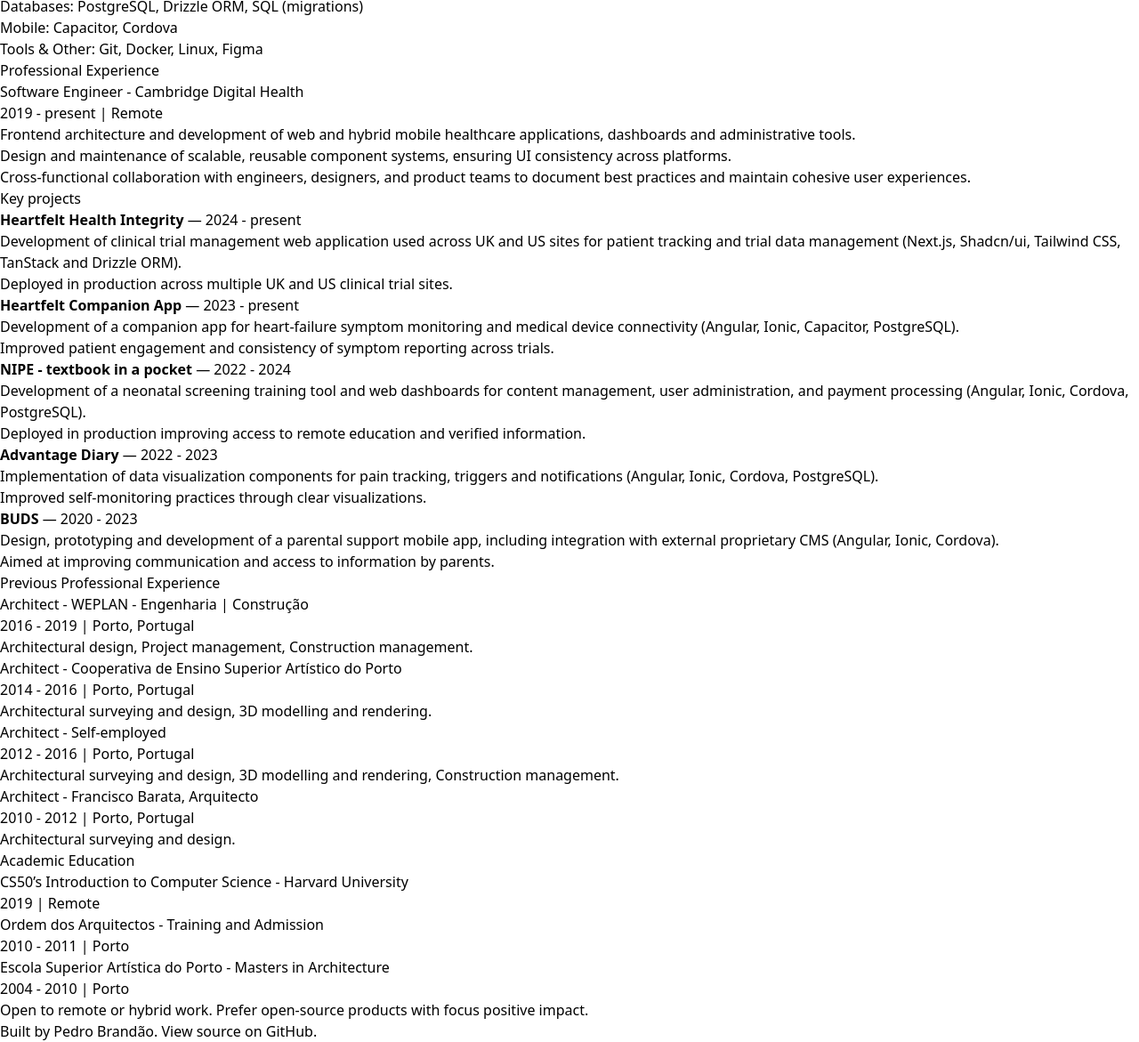
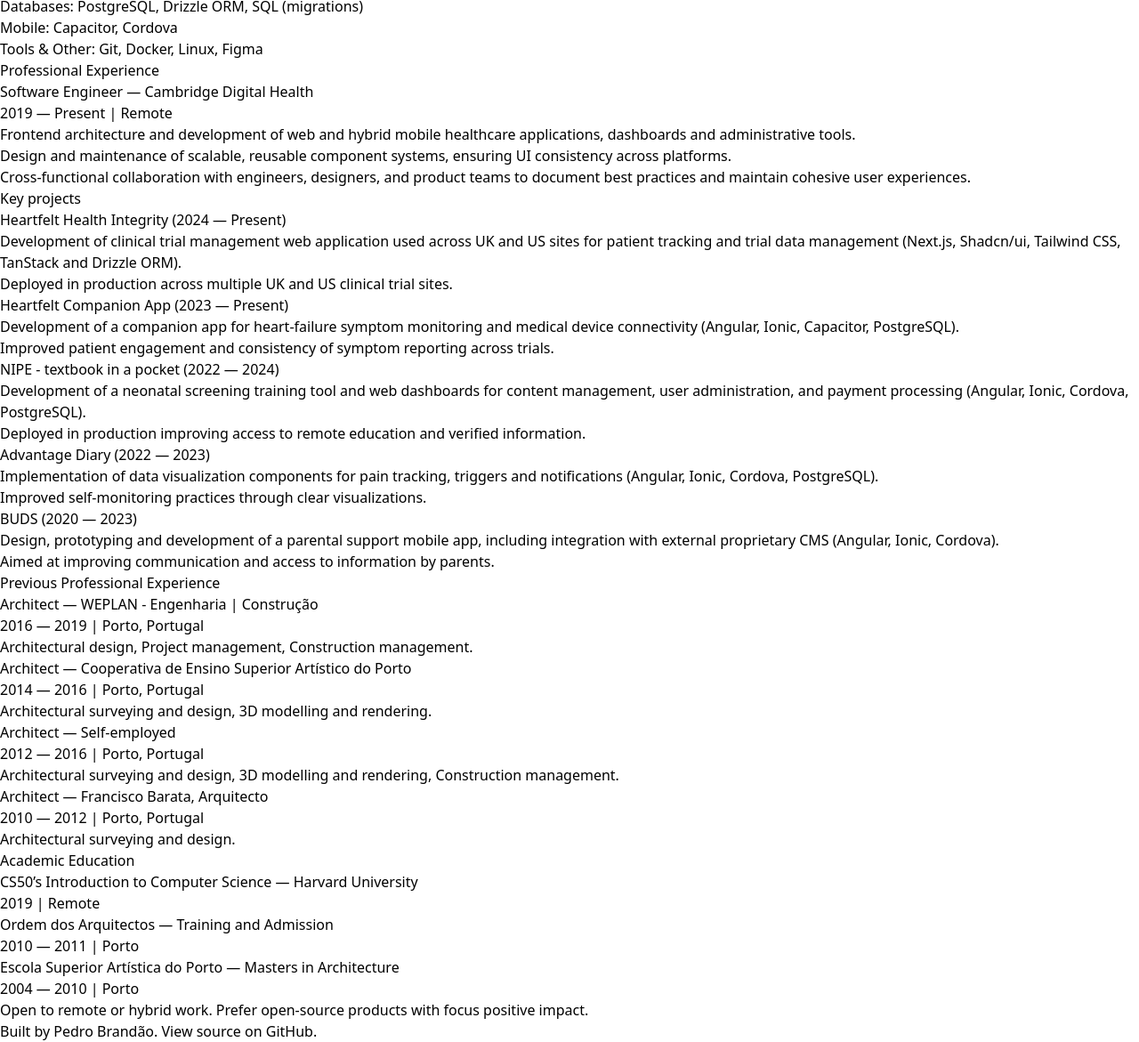
Before and after one commit to pxbrandao/pxbrandao.github.io, a plain HTML site: page index.html in a window 1280 px wide. Shown: the part 197-1368 px from the top of the page at 89% size. Drawn offline with nearby package versions, Linux system fonts and the light colour scheme.

Commit message:
refactor: convert to semantic HTML5 with definition lists and aria labels

```diff
--- a/index.html
+++ b/index.html
@@ -3,6 +3,10 @@
   <head>
     <meta charset="UTF-8" />
     <meta name="viewport" content="width=device-width, initial-scale=1.0" />
+    <meta
+      name="description"
+      content="Portfolio of Pedro Brandão, a Software Engineer specializing in Frontend development (Angular/Next.js) with 6+ years of experience."
+    />
     <title>Pedro Brandão</title>
     <script src="https://cdn.tailwindcss.com"></script>
   </head>
@@ -13,8 +17,8 @@
     </header>
 
     <main>
-      <section id="about">
-        <h2>Summary</h2>
+      <section id="summary" aria-labelledby="summary-heading">
+        <h2 id="summary-heading">Summary</h2>
         <p>
           Software Engineer with 6+ years of experience specializing in frontend
           (Angular and Next.js). Proficient in responsive design and
@@ -24,32 +28,33 @@
         </p>
       </section>
 
-      <section id="skills">
-        <h2>Technical skills</h2>
-
+      <section id="skills" aria-labelledby="skills-heading">
+        <h2 id="skills-heading">Technical skills</h2>
         <ul>
-          <li>Languages: JavaScript, TypeScript, HTML, CSS</li>
-
+          <li><span>Languages:</span> JavaScript, TypeScript, HTML, CSS</li>
           <li>
-            Frontend: Angular, React, Next.js, Ionic Framework, Tailwind CSS,
-            shadcn/ui (Radix UI), Three.js
+            <span>Frontend:</span> Angular, React, Next.js, Ionic Framework,
+            Tailwind CSS, shadcn/ui (Radix UI), Three.js
           </li>
           <li>
-            Backend / Full-Stack: Node.js, REST APIs, Server-Side Rendering
-            (Next.js)
+            <span>Backend / Full-Stack:</span> Node.js, REST APIs, Server-Side
+            Rendering (Next.js)
           </li>
-          <li>Databases: PostgreSQL, Drizzle ORM, SQL (migrations)</li>
-          <li>Mobile: Capacitor, Cordova</li>
-          <li>Tools & Other: Git, Docker, Linux, Figma</li>
+          <li>
+            <span>Databases:</span> PostgreSQL, Drizzle ORM, SQL (migrations)
+          </li>
+          <li><span>Mobile:</span> Capacitor, Cordova</li>
+          <li><span>Tools & Other:</span> Git, Docker, Linux, Figma</li>
         </ul>
       </section>
 
-      <section id="experience">
-        <h2>Professional Experience</h2>
+      <section id="experience" aria-labelledby="experience-heading">
+        <h2 id="experience-heading">Professional Experience</h2>
 
         <article>
-          <h3>Software Engineer - Cambridge Digital Health</h3>
-          <p>2019 - present | Remote</p>
+          <h3>Software Engineer — Cambridge Digital Health</h3>
+          <p><time datetime="2019">2019</time> — Present | Remote</p>
+
           <ul>
             <li>
               Frontend architecture and development of web and hybrid mobile
@@ -67,112 +72,134 @@
           </ul>
 
           <h4>Key projects</h4>
-          <ul>
-            <li>
-              <strong>Heartfelt Health Integrity</strong>
-              <span>— 2024 - present</span>
-              <p>
+          <dl>
+            <dt>
+              <span>Heartfelt Health Integrity</span> (<span
+                ><time datetime="2024">2024</time> — Present</span
+              >)
+            </dt>
+            <dd>
               Development of clinical trial management web application used
               across UK and US sites for patient tracking and trial data
-                management (Next.js, Shadcn/ui, Tailwind CSS, TanStack and
-                Drizzle ORM).
-              </p>
+              management (Next.js, Shadcn/ui, Tailwind CSS, TanStack and Drizzle
+              ORM).
               <ul>
                 <li>
                   Deployed in production across multiple UK and US clinical
                   trial sites.
                 </li>
               </ul>
-            </li>
+            </dd>
 
-            <li>
-              <strong>Heartfelt Companion App</strong>
-              <span>— 2023 - present</span>
-              <p>
+            <dt>
+              <span>Heartfelt Companion App</span> (<span
+                ><time datetime="2023">2023</time> — Present</span
+              >)
+            </dt>
+            <dd>
               Development of a companion app for heart-failure symptom
               monitoring and medical device connectivity (Angular, Ionic,
               Capacitor, PostgreSQL).
-              </p>
               <ul>
                 <li>
                   Improved patient engagement and consistency of symptom
                   reporting across trials.
                 </li>
               </ul>
-            </li>
+            </dd>
 
-            <li>
-              <strong>NIPE - textbook in a pocket</strong>
-              <span>— 2022 - 2024</span>
-              <p>
+            <dt>
+              <span>NIPE - textbook in a pocket</span> (<span
+                ><time datetime="2022">2022</time> —
+                <time datetime="2024">2024</time></span
+              >)
+            </dt>
+            <dd>
               Development of a neonatal screening training tool and web
               dashboards for content management, user administration, and
               payment processing (Angular, Ionic, Cordova, PostgreSQL).
-              </p>
               <ul>
                 <li>
                   Deployed in production improving access to remote education
                   and verified information.
                 </li>
               </ul>
-            </li>
+            </dd>
 
-            <li>
-              <strong>Advantage Diary</strong>
-              <span>— 2022 - 2023</span>
-              <p>
-                Implementation of data visualization components for pain
-                tracking, triggers and notifications (Angular, Ionic, Cordova,
-                PostgreSQL).
-              </p>
+            <dt>
+              <span>Advantage Diary</span> (<span
+                ><time datetime="2022">2022</time> —
+                <time datetime="2023">2023</time></span
+              >)
+            </dt>
+            <dd>
+              Implementation of data visualization components for pain tracking,
+              triggers and notifications (Angular, Ionic, Cordova, PostgreSQL).
               <ul>
                 <li>
                   Improved self-monitoring practices through clear
                   visualizations.
                 </li>
               </ul>
-            </li>
+            </dd>
 
-            <li>
-              <strong>BUDS</strong>
-              <span>— 2020 - 2023</span>
-              <p>
+            <dt>
+              <span>BUDS</span> (<span
+                ><time datetime="2020">2020</time> —
+                <time datetime="2023">2023</time></span
+              >)
+            </dt>
+            <dd>
               Design, prototyping and development of a parental support mobile
-                app, including integration with external proprietary CMS
-                (Angular, Ionic, Cordova).
-              </p>
+              app, including integration with external proprietary CMS (Angular,
+              Ionic, Cordova).
               <ul>
                 <li>
                   Aimed at improving communication and access to information by
                   parents.
                 </li>
               </ul>
+            </dd>
+          </dl>
+        </article>
+
+        <h2 id="prev-experience-heading">Previous Professional Experience</h2>
+        <div role="group" aria-labelledby="prev-experience-heading">
+          <article>
+            <h3>Architect — WEPLAN - Engenharia | Construção</h3>
+            <p>
+              <time datetime="2016">2016</time> —
+              <time datetime="2019">2019</time> | Porto, Portugal
+            </p>
+            <ul>
+              <li>
+                Architectural design, Project management, Construction
+                management.
               </li>
             </ul>
           </article>
-        <h2>Previous Professional Experience</h2>
 
           <article>
-          <h3>Architect - WEPLAN - Engenharia | Construção</h3>
-          <p>2016 - 2019 | Porto, Portugal</p>
-          <ul>
-            <li>
-              Architectural design, Project management, Construction management.
-            </li>
-          </ul>
-        </article>
-        <article>
-          <h3>Architect - Cooperativa de Ensino Superior Artístico do Porto</h3>
-          <p>2014 - 2016 | Porto, Portugal</p>
+            <h3>
+              Architect — Cooperativa de Ensino Superior Artístico do Porto
+            </h3>
+            <p>
+              <time datetime="2014">2014</time> —
+              <time datetime="2016">2016</time> | Porto, Portugal
+            </p>
             <ul>
               <li>
                 Architectural surveying and design, 3D modelling and rendering.
               </li>
             </ul>
           </article>
+
           <article>
-          <h3>Architect - Self-employed</h3>
-          <p>2012 - 2016 | Porto, Portugal</p>
+            <h3>Architect — Self-employed</h3>
+            <p>
+              <time datetime="2012">2012</time> —
+              <time datetime="2016">2016</time> | Porto, Portugal
+            </p>
             <ul>
               <li>
                 Architectural surveying and design, 3D modelling and rendering,
@@ -180,33 +207,42 @@
               </li>
             </ul>
           </article>
+
           <article>
-          <h3>Architect - Francisco Barata, Arquitecto</h3>
-          <p>2010 - 2012 | Porto, Portugal</p>
+            <h3>Architect — Francisco Barata, Arquitecto</h3>
+            <p>
+              <time datetime="2010">2010</time> —
+              <time datetime="2012">2012</time> | Porto, Portugal
+            </p>
             <ul>
               <li>Architectural surveying and design.</li>
             </ul>
           </article>
+        </div>
       </section>
 
-      <section id="education">
-        <h2>Academic Education</h2>
-
+      <section id="education" aria-labelledby="education-heading">
+        <h2 id="education-heading">Academic Education</h2>
         <article>
-          <h3>CS50’s Introduction to Computer Science - Harvard University</h3>
-          <p>2019 | Remote</p>
+          <h3>CS50’s Introduction to Computer Science — Harvard University</h3>
+          <p><time datetime="2019">2019</time> | Remote</p>
         </article>
-
         <article>
-          <h3>Ordem dos Arquitectos - Training and Admission</h3>
-          <p>2010 - 2011 | Porto</p>
+          <h3>Ordem dos Arquitectos — Training and Admission</h3>
+          <p>
+            <time datetime="2010">2010</time> —
+            <time datetime="2011">2011</time> | Porto
+          </p>
         </article>
-
         <article>
-          <h3>Escola Superior Artística do Porto - Masters in Architecture</h3>
-          <p>2004 - 2010 | Porto</p>
+          <h3>Escola Superior Artística do Porto — Masters in Architecture</h3>
+          <p>
+            <time datetime="2004">2004</time> —
+            <time datetime="2010">2010</time> | Porto
+          </p>
         </article>
       </section>
+    </main>
 
     <footer>
       <p>
@@ -215,6 +251,5 @@
       </p>
       <p>Built by Pedro Brandão. View source on GitHub.</p>
     </footer>
-    </main>
   </body>
 </html>
```
Lines whose indentation alone changed are shown as unchanged.
